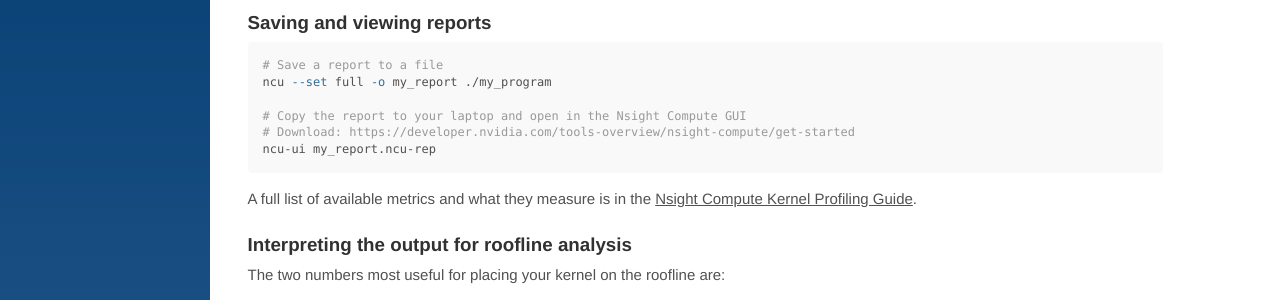
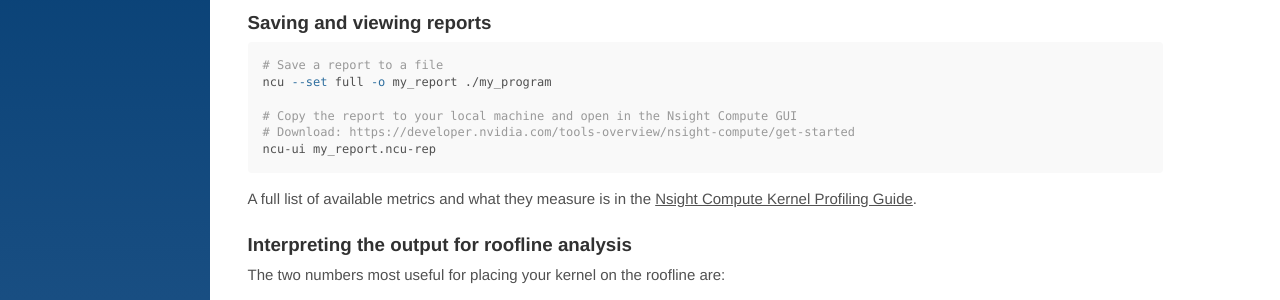
Before and after one commit to PolyArch/cs259, a Jekyll site: the page built from 04-miniproj-1.md, in a window 1280 px wide and 900 px high, scrolled down 2465 px. Shown: the part 151-451 px from the top of the window. Built offline with Jekyll 4.4.1, drawn with Linux system fonts in a browser that asks for light colours; our own code applies the rules of GitHub Pages for plain Markdown files.

Commit message:
local machine not laptop

````diff
--- a/04-miniproj-1.md
+++ b/04-miniproj-1.md
@@ -149,7 +149,7 @@ ncu --metrics \
 # Save a report to a file
 ncu --set full -o my_report ./my_program
 
-# Copy the report to your laptop and open in the Nsight Compute GUI
+# Copy the report to your local machine and open in the Nsight Compute GUI
 # Download: https://developer.nvidia.com/tools-overview/nsight-compute/get-started
 ncu-ui my_report.ncu-rep
 ```
````
